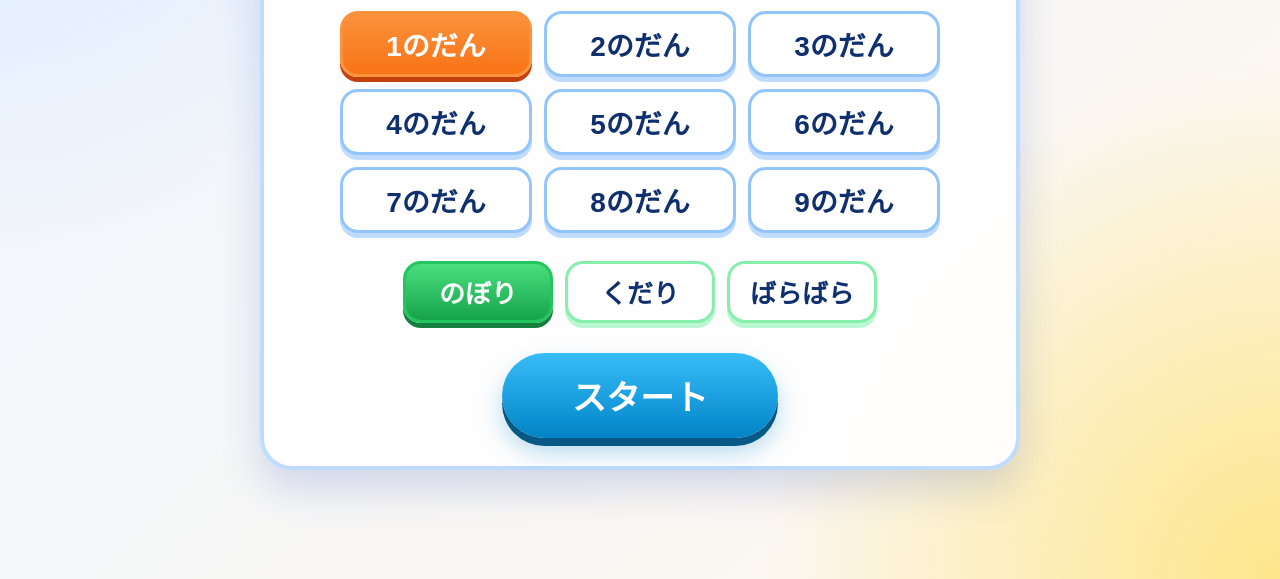
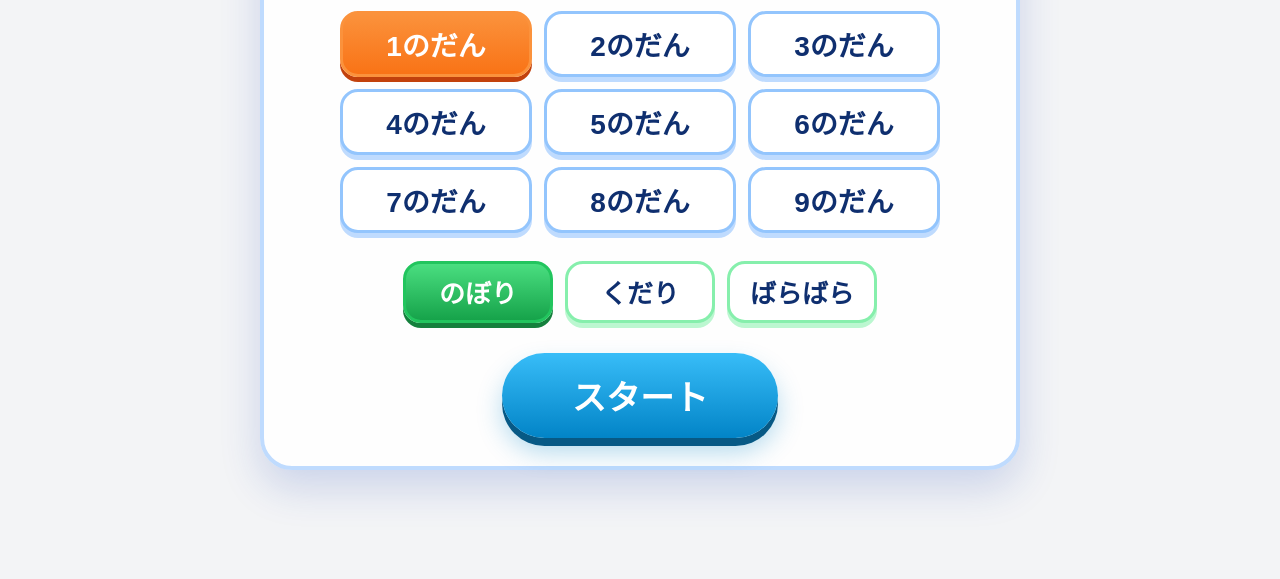
Before and after one commit to mypace-manabi/kuku, a plain HTML site: page index.html in a window 1280 px wide. Shown: the part 221-800 px from the top of the page. Drawn offline with Linux system fonts and the light colour scheme.

Commit message:
Update index.html

```diff
--- a/index.html
+++ b/index.html
@@ -15,10 +15,7 @@
   height: 100vh;
   display: grid;
   place-items: center;
-    background:
-      radial-gradient(circle at top left, #dbeafe, transparent 32%),
-      radial-gradient(circle at bottom right, #fde68a, transparent 34%),
-      linear-gradient(135deg, #eff6ff, #fff7ed);
+  background: #f3f4f6;
   font-family: sans-serif;
   overflow: hidden;
   touch-action: manipulation;
```
Lines whose indentation alone changed are shown as unchanged.
